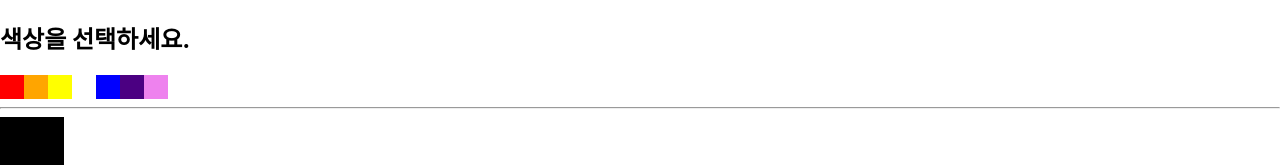
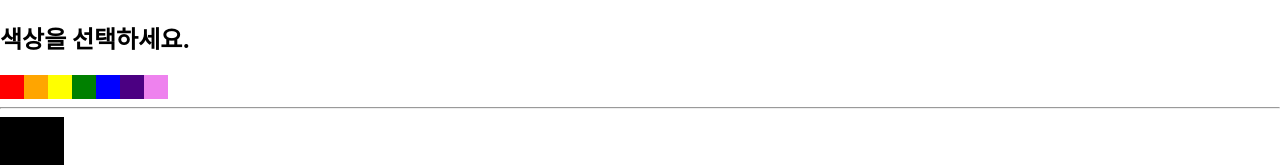
Before and after one commit to hanssangh/ReactStudy-ContextTutorial, a React (Create React App) app: page / in a window 1280 px wide. Shown: the top 165 px of the page. Built offline with nearby package versions, Linux system fonts and the light colour scheme.

Commit message:
마우스 왼쪽 오른쪽 클릭 이벤트

```diff
--- a/src/components/SelectColors.js
+++ b/src/components/SelectColors.js
@@ -1,22 +1,28 @@
-const colors = ['red', 'orange', 'yellow', 'grren', 'blue', 'indigo', 'violet'];
+import { ColorConsumer } from "../contexts/color";
+
+const colors = ['red', 'orange', 'yellow', 'green', 'blue', 'indigo', 'violet'];
 
 const SelectColors = () => {
     return (
         <div>
             <h2>색상을 선택하세요.</h2>
+            <ColorConsumer>
+                {({actions}) => (
                     <div style={{display: 'flex'}}>
                         {colors.map(color => (
                             <div
                                 key={color}
-                        style={{
-                            background: color,
-                            width: '24px',
-                            height: '24px',
-                            cursor: 'pointer'
+                                style={{background: color, width: '24px', height: '24px', cursor: 'pointer'}}
+                                onClick={() => actions.setColor(color)}
+                                onContextMenu={e => {
+                                    e.preventDefault();
+                                    actions.setSubcolor(color);
                                 }}
                             />
                         ))}
                     </div>
+                )}
+            </ColorConsumer>
             <hr />
         </div>
     );
```
Lines whose indentation alone changed are shown as unchanged.
